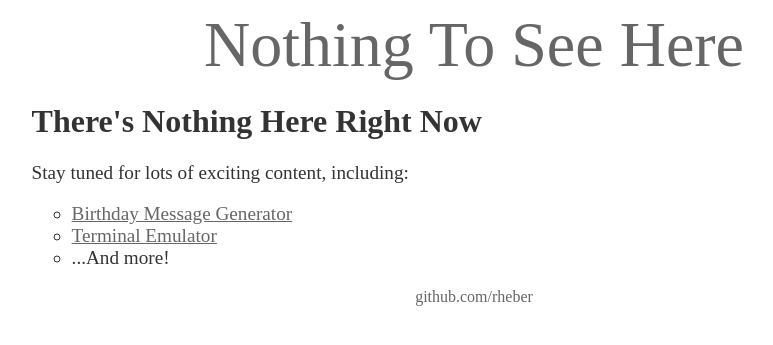
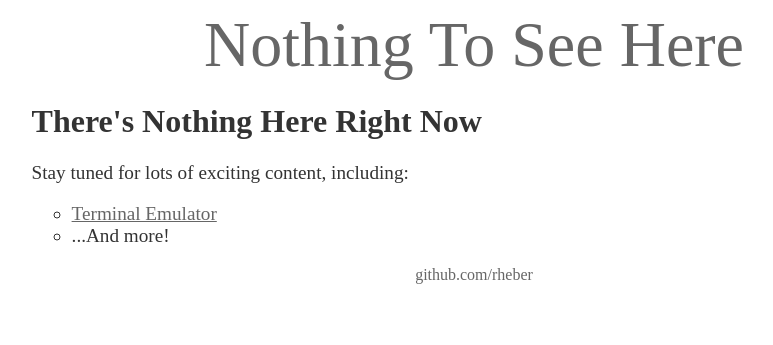
Before and after one commit to rheber/rheber.github.io, a Jekyll site: the page built from index.html, in a window 1280 px wide. Shown: the top 345 px of the page, without its empty margins (166-939 px from the left). Built offline with Jekyll 4.4.1, drawn with Linux system fonts in a browser that asks for light colours.

Commit message:
meta viewport

```diff
--- a/_layouts/head.html
+++ b/_layouts/head.html
@@ -2,6 +2,7 @@
 <html lang="en">
   <head>
     <meta charset="UTF-8" />
+    <meta name="viewport" content="width=device-width, initial-scale=1.0">
     {% if page.showSitename %}
       <title>Nothing To See Here | {{ page.title }}</title>
     {% else %}
--- a/index.html
+++ b/index.html
@@ -7,7 +7,6 @@ title: There's Nothing Here Right Now
 <h1>{{ page.title }}</h1>
 <p>Stay tuned for lots of exciting content, including:
   <ul>
-      <li><a href="happy-birthday">Birthday Message Generator</a></li>
     <li><a href="terminal">Terminal Emulator</a></li>
     <li>...And more!</li>
   </ul>
```
Lines whose indentation alone changed are shown as unchanged.
